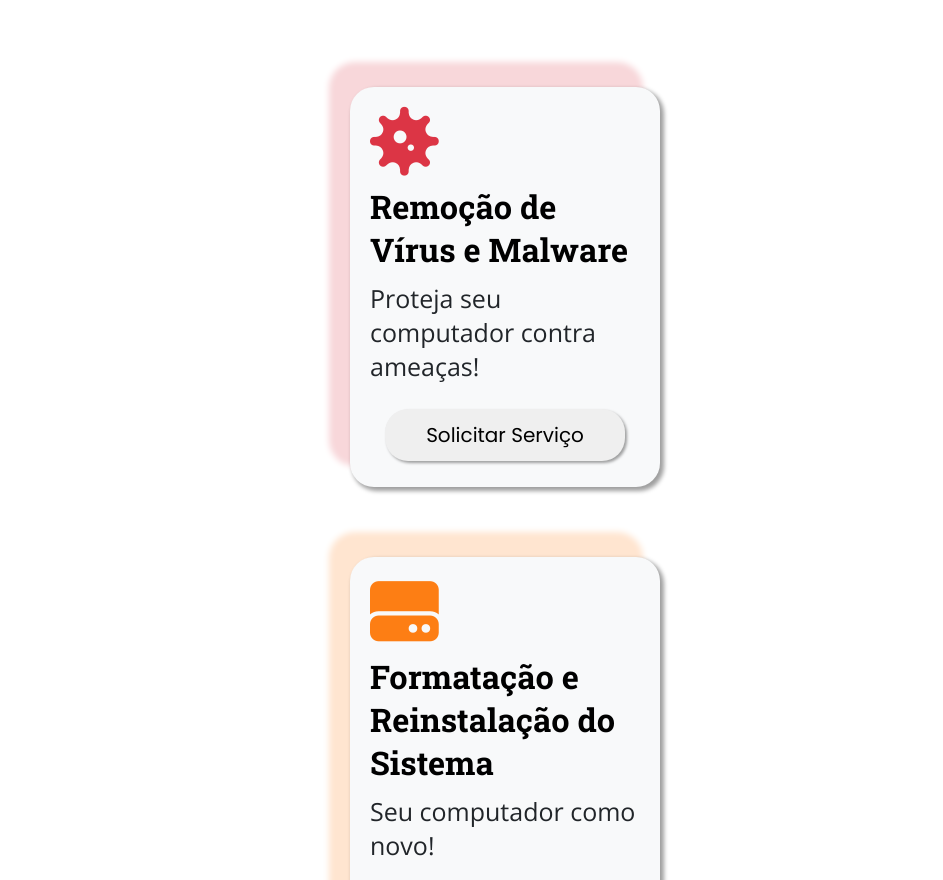
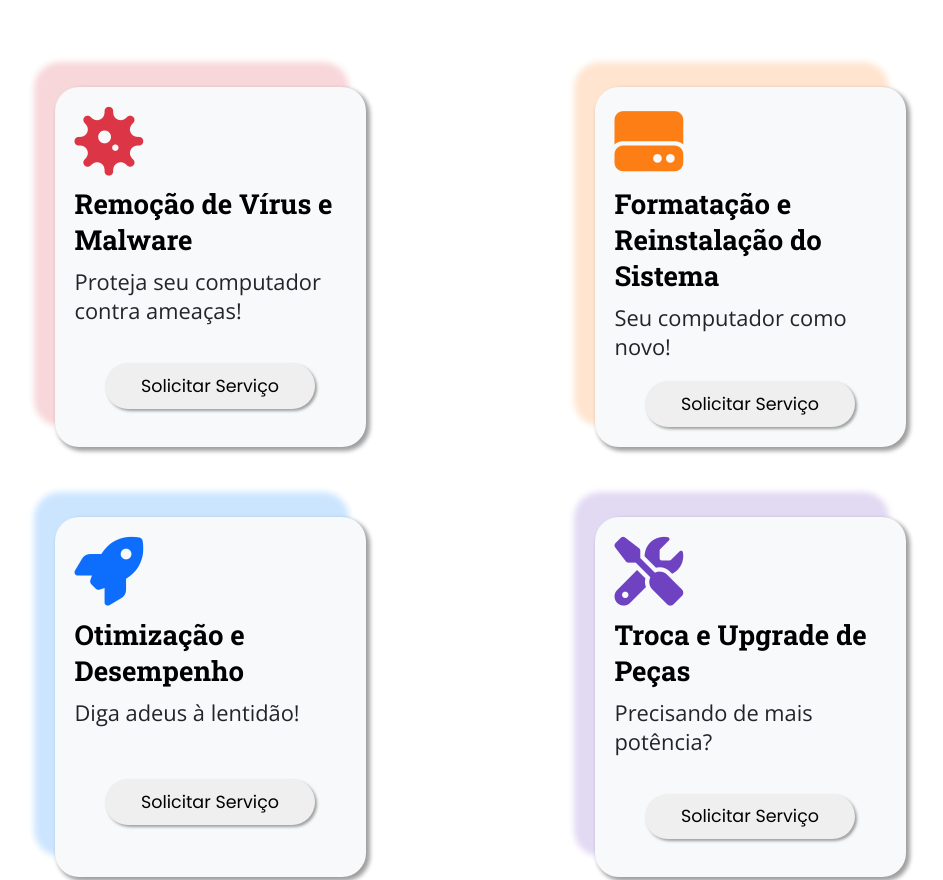
Before and after one commit to JoaoVitorDomingos/TechCare, a plain HTML site: page index.html in a window 1280 px wide. Shown: the part 2756-3636 px from the top of the page, without its empty margins (150-1093 px from the left). Drawn offline with nearby package versions, Linux system fonts and the light colour scheme.

Commit message:
Section Serviços

```diff
--- a/estilos/media_query.css
+++ b/estilos/media_query.css
@@ -275,4 +275,27 @@
         width: 70%;
     }
 
+    /* SERVIÇOS */
+    #servicos .container_servicos {
+        grid-template-columns: 45% 45%;
+    }
+
+    #servicos > .container_servicos > .servico {
+        width: 311px;
+        min-height: 360px;
+        margin-left: 100px;
+    }
+
+    .servico > h3 {
+        font-size: 1.1rem;
+    }
+
+    .servico > p {
+        font-size: .875rem;
+    }
+
+    .servico > button {
+        font-size: .7rem;
+    }
+
 }
```
